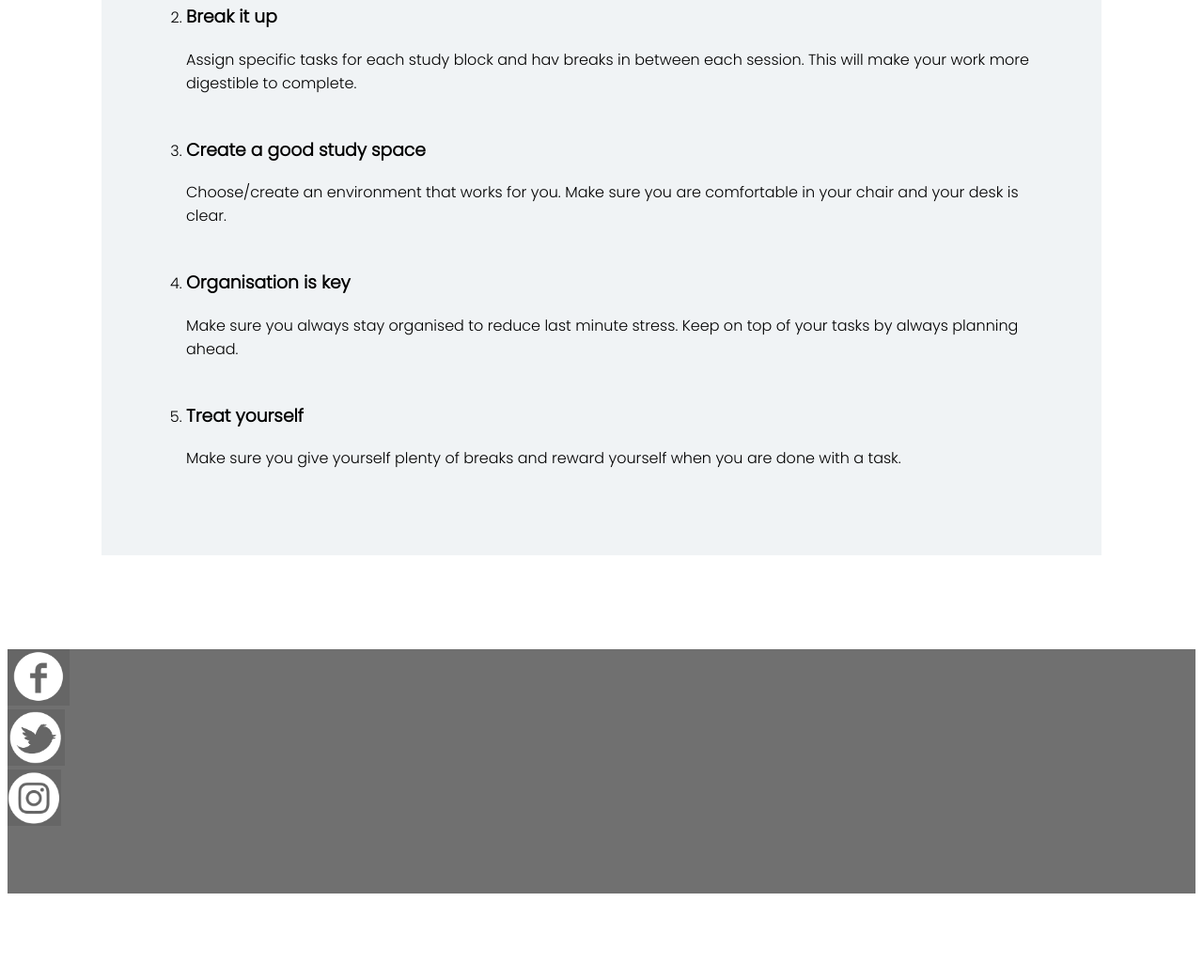
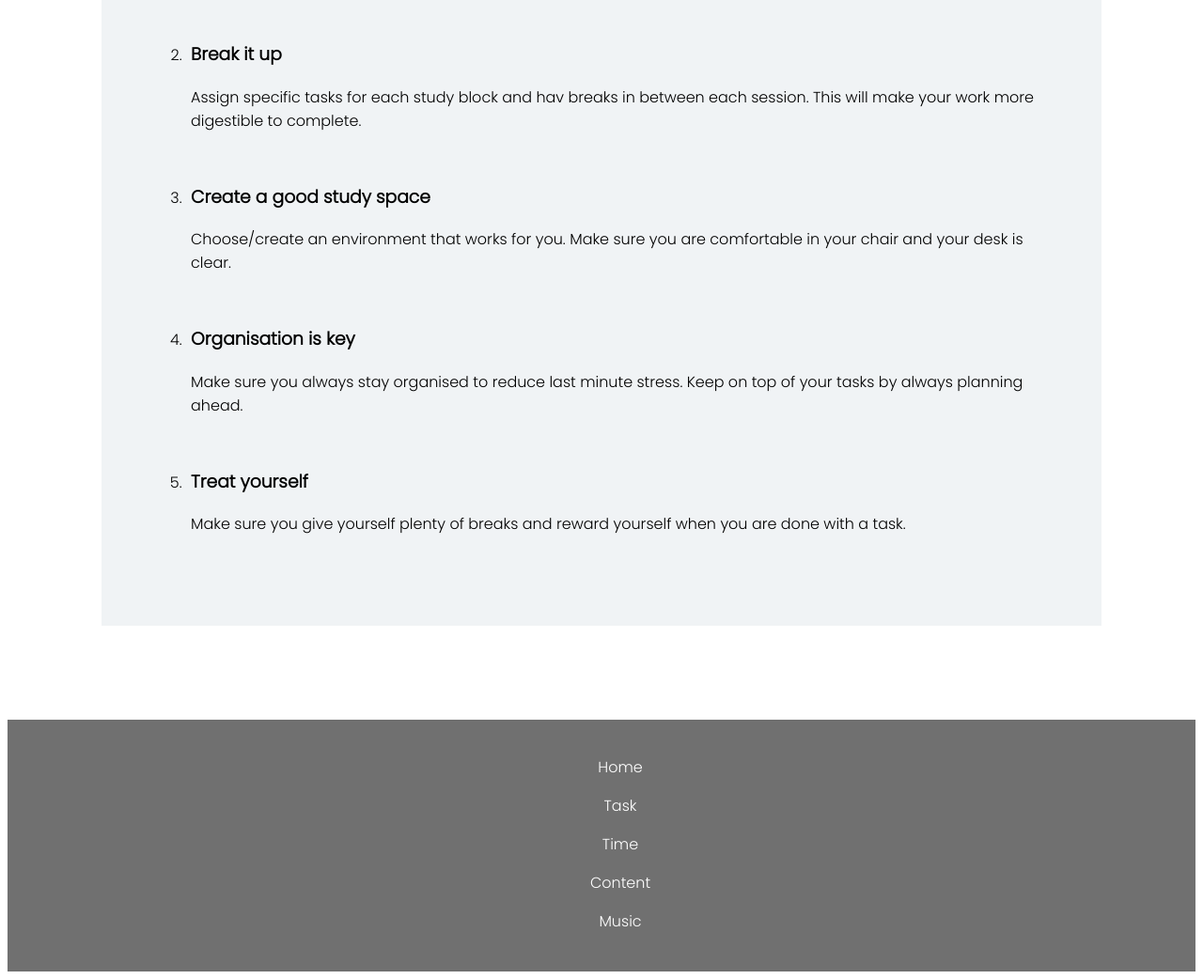
Before and after one commit to naomi-morse/studbud1, a website: page public/index.html in a window 1280 px wide. Shown: the part 1654-2696 px from the top of the page at 94% size. Before the commit the page ends 2613 px from the top, so only its background shows below. Drawn offline with Linux system fonts and the light colour scheme.

Commit message:
added navigation bar to kanban and linked back to home

```diff
--- a/public/home.css
+++ b/public/home.css
@@ -82,12 +82,36 @@ p{
  margin-right: 100px;
 }
 
-
+/*  FOOTER */
 .footer{
  background-color: rgb(112, 112, 112);
 }
 
+ul.links{
+list-style-type: none;
+margin: 0;
+padding-top: 30px;
+overflow: hidden;
+font-family: 'Hind', sans-serif;
+font-family: 'Poppins', sans-serif;
+}
 
+ul li {
+list-style: none;
+text-align:center;
+}
+
+li {
+padding: 5px 5px;
+}
+
+li a {
+display: block;
+color: white;
+text-align: center;
+padding: 3px;
+text-decoration: none;
+}
 
 
 
--- a/public/index.html
+++ b/public/index.html
@@ -36,17 +36,15 @@
 
       <br><br>
 
-        <div class="nav"><img alt="time icon" class="img" height="50" src="pictures/time.png"></div>
-
- <!--      <a href="kanban.html"><img src="pictures/time.png" alt="time" height="50"></a> -->
+        <a href="time.html"><img src="pictures/time.png" alt="time icon" height="50"></a>
 
       <br><br>
 
-        <div class="nav"><img alt="content icon" class="img" height="50" src="pictures/content.png"></div>
+      <a href="content.html"><img src="pictures/content.png" alt="content icon" height="50"></a>
 
       <br><br>
 
-        <div class="nav"><img alt="music icon" class="img" height="50" src="pictures/music.png"></div>
+      <a href="music.html"><img src="pictures/music.png" alt="music icon" height="50"></a>
 
     </nav>
 
@@ -128,15 +126,29 @@
 
     </content>
 
+
+<!--     FOOTER -->
    <footer class="footer">
    <div class="footer"></div>
-    <div class="social"><img alt="facebook logo" class="image" height="60" src="pictures/facebook.png"></div>
-
-      <div class="social"><img alt="twitter logo" class="image" height="60" src="pictures/twitter.png"></div>
-
-      <div class="social"><img alt="instagram logo" class="image" height="60" src="pictures/insta.png"></div>
-
-
+        <!-- the links are stuctured in a list -->
+		<ul class="links">
+				<li>
+					<a class="link" href="index.html">Home</a>
+				</li>
+				<li>
+					<a class="link" href="kanban.html">Task</a>
+				</li>
+				<li>
+					<a class="link" href="time.html">Time</a>
+				</li>
+        	<li>
+					<a class="link" href="content.html">Content</a>
+				</li>
+        	<li>
+					<a class="link" href="music.html">Music</a>
+				</li>
+			</ul>
+		</div>
  </footer>
 
 
--- a/public/kanban.css
+++ b/public/kanban.css
@@ -2,15 +2,7 @@ body{
   background-color: rgb(242, 243, 247);
   font-family: 'Hind', sans-serif;
   font-family: 'Poppins', sans-serif;
-}
-
-.container {
-  width: 70%;
-  min-width: 50%;
-  margin: auto;
-  display: flex;
-  flex-direction: column;
-  padding-bottom: 300px;
+   margin: 50px;
 }
 
 .heading {
@@ -158,3 +150,26 @@ textarea {
   font-family: 'Hind', sans-serif;
   font-family: 'Poppins', sans-serif;
 }
+
+.tasklist{
+  padding-top: 200px;
+}
+
+
+
+/* CSS grid */
+
+.container {  display: grid;
+  grid-template-columns: 0.2fr 1.6fr 1.4fr;
+  grid-template-rows: 0.9fr 1.8fr 0.3fr;
+  gap: 0px 70px;
+  grid-auto-flow: row;
+  grid-template-areas:
+    "nav content content"
+    "nav content content"
+    "nav content content";
+}
+
+.nav { grid-area: nav; }
+
+.content { grid-area: content; }
```
Also changed, not shown: public/kanban.html (+33 -4 lines), public/content.html (added), public/music.html (added), public/pictures/facebook.png (deleted), public/pictures/insta.png (deleted), public/pictures/twitter.png (deleted). Lines whose indentation alone changed are shown as unchanged.
